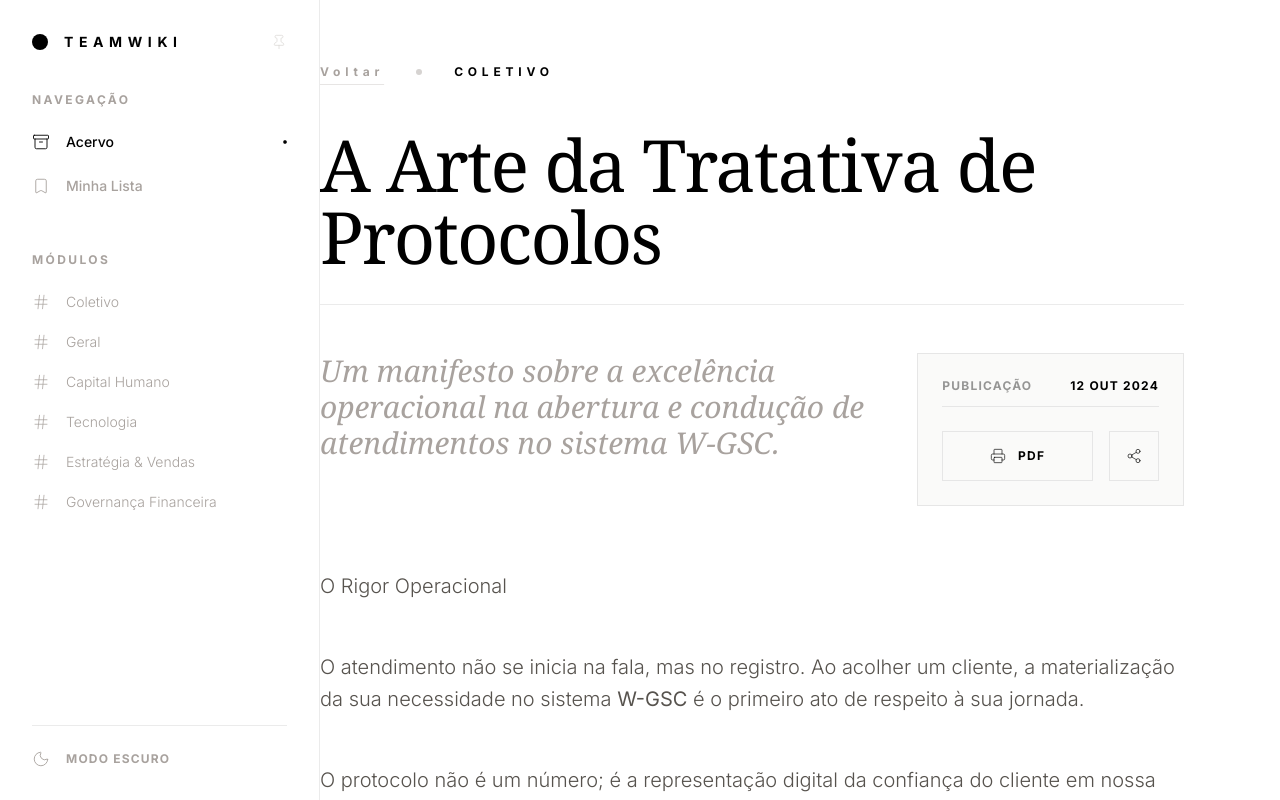
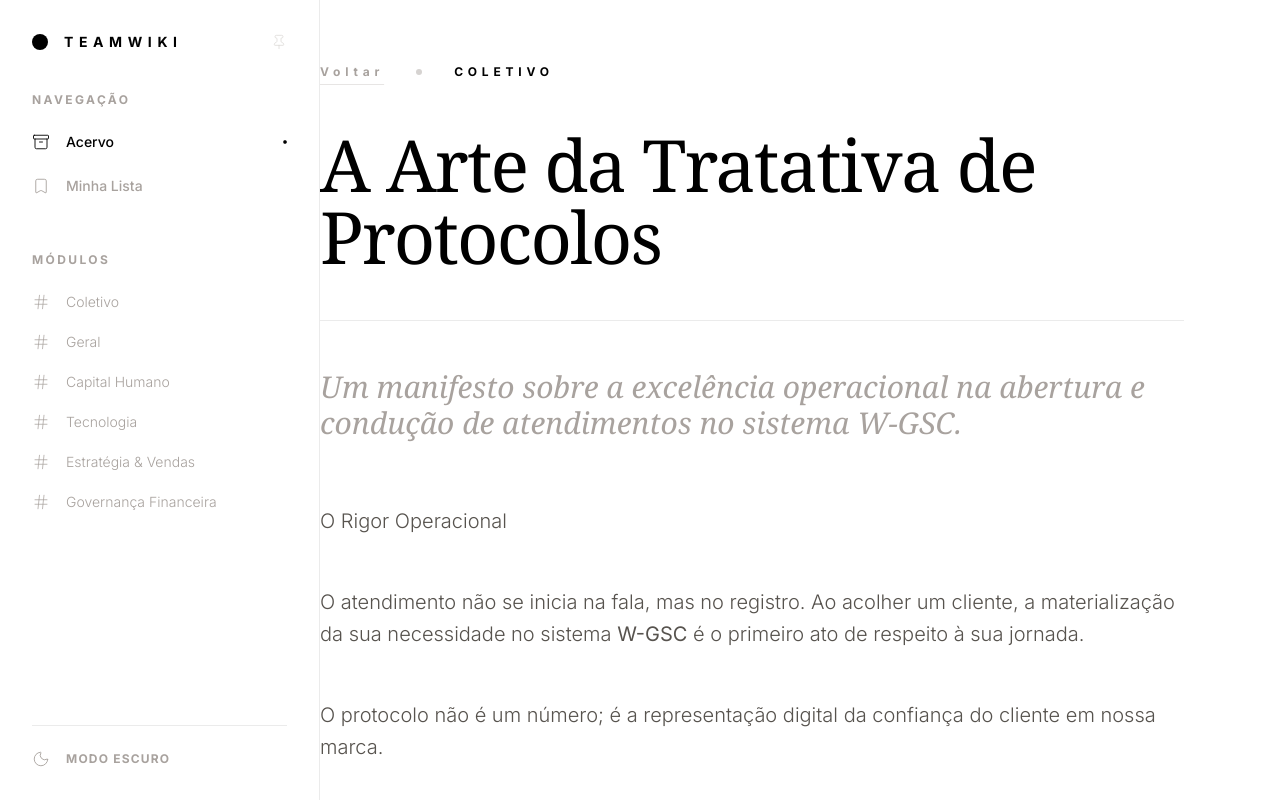
Before and after one commit to VictorCardosoOl/FAQSST, a React (Vite) app: page / in a window 1280 px wide. Both pictures are taken after a click on the element 752 px from the left and 482 px from the top of the page. Shown: the top 800 px of the page. Built offline with nearby package versions, Linux system fonts and the light colour scheme; a web font is replaced by a local one.

Commit message:
refactor: Remove unused icons from ArticleView
Removed the 'Printer' and 'Share2' icons from `ArticleView.tsx` as they were not being used in the component. This cleans up the import statement and the component's rendering logic.

```diff
--- a/components/ArticleView.tsx
+++ b/components/ArticleView.tsx
@@ -1,6 +1,6 @@
 
 import React, { useMemo } from 'react';
-import { Printer, Share2, ArrowLeft, ArrowRight } from 'lucide-react';
+import { ArrowLeft, ArrowRight } from 'lucide-react';
 import { marked } from 'marked';
 import { FAQItem } from '../types';
 import { FadeInSection } from './FadeInSection';
@@ -25,32 +25,15 @@ export const ArticleView: React.FC<ArticleViewProps> = ({ article, onBack, onNav
         <span className="text-[var(--text-main)] truncate max-w-[150px]">{article.category}</span>
       </nav>
 
-      <header className="mb-16 space-y-8">
+      <header className="mb-16 space-y-12">
         <h1 className="text-4xl md:text-6xl lg:text-7xl font-serif font-light leading-tight tracking-tight">
           {article.question}
         </h1>
-        <div className="grid grid-cols-1 lg:grid-cols-12 gap-8 border-t border-[var(--border)] pt-12">
-          <div className="lg:col-span-8">
-             <p className="text-2xl md:text-3xl text-stone-400 font-serif italic leading-relaxed">
-               {article.answer}
-             </p>
-          </div>
-          <div className="lg:col-span-4 no-print">
-             <div className="flex flex-col gap-6 text-xs font-bold uppercase tracking-widest bg-stone-50 dark:bg-white/5 p-6 border border-[var(--border)]">
-                <div className="flex justify-between border-b border-[var(--border)] pb-3">
-                  <span className="opacity-40">Publicação</span>
-                  <span>{article.date}</span>
-                </div>
-                <div className="flex gap-4">
-                   <button onClick={() => window.print()} className="flex-1 py-4 border border-[var(--border)] hover:bg-[var(--text-main)] hover:text-[var(--bg-main)] transition-all flex items-center justify-center gap-3">
-                     <Printer size={16} strokeWidth={1} /> PDF
-                   </button>
-                   <button className="p-4 border border-[var(--border)] hover:bg-[var(--text-main)] hover:text-[var(--bg-main)] transition-all">
-                     <Share2 size={16} strokeWidth={1} />
-                   </button>
-                </div>
-             </div>
-          </div>
+
+        <div className="border-t border-[var(--border)] pt-12 max-w-4xl">
+           <p className="text-2xl md:text-3xl text-stone-400 font-serif italic leading-relaxed">
+             {article.answer}
+           </p>
         </div>
       </header>
 
```
